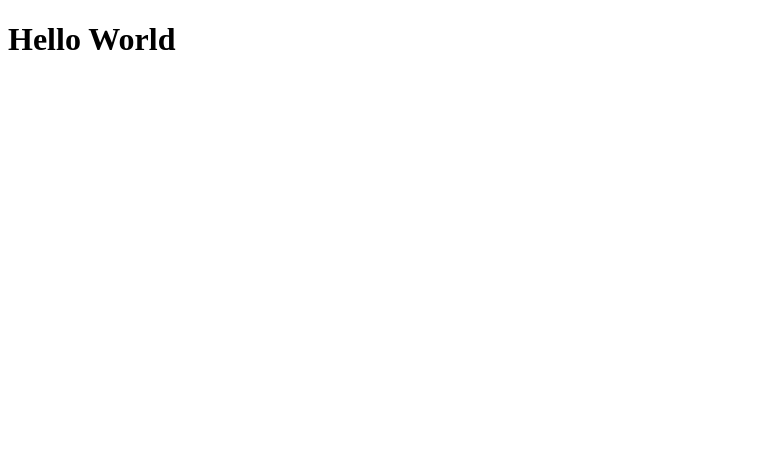
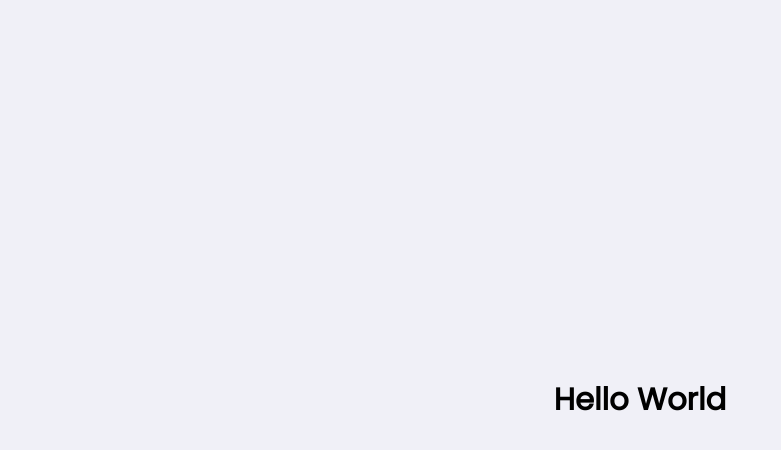
Before and after one commit to jordelucas/Proffy, a React (Create React App) app in the folder web/: page / in a window 1280 px wide. Shown: the top 450 px of the page, without its empty margins (0-781 px from the left). Built offline with nearby package versions, Linux system fonts and the light colour scheme.

Commit message:
adiciona estilo global

```diff
--- a/web/public/index.html
+++ b/web/public/index.html
@@ -6,6 +6,8 @@
     <meta name="theme-color" content="#34CB79" />
 
     <title>Proffy</title>
+
+    <link href="https://fonts.googleapis.com/css2?family=Archivo:wght@400;700&family=Poppins&display=swap" rel="stylesheet">
   </head>
   <body>
     <noscript>You need to enable JavaScript to run this app.</noscript>
--- a/web/src/App.tsx
+++ b/web/src/App.tsx
@@ -1,4 +1,6 @@
 import React from 'react';
+
+import './assets/styles/global.css'
 
 function App() {
   return (
--- /dev/null
+++ b/web/src/assets/styles/global.css
@@ -0,0 +1,57 @@
+:root {
+  font-size: 60%;
+
+  --color-background: #F0F0F7;
+  --color-primary-lighter: #9871F5;
+  --color-primary-light: #916BEA;
+  --color-primary: #8257E5;
+  --color-primary-dark: #774DD6;
+  --color-primary-darker: #6842C2;
+  --color-secundary: #04D361;
+  --color-secundary-dark: #04BF58;
+  --color-title-in-primary: #FFFFFF;
+  --color-text-in-primary: #D4C2FF;
+  --color-text-title: #32264D;
+  --color-text-complement: #9C98A6;
+  --color-text-base: #6A6180;
+  --color-line-in-white: #E6E6F0;
+  --color-input-background: #F8F8FC;
+  --color-button-text: #FFFFFF;
+  --color-box-base: #FFFFFF;
+  --color-box-footer: #FAFAFC;
+}
+
+* {
+  margin: 0;
+  padding: 0;
+  box-sizing: border-box;
+}
+
+html, body, #root {
+  height: 100vh;
+}
+
+body {
+  background: var(--color-background);
+}
+
+#root {
+  display: flex;
+  align-items: center;
+  justify-content: center;
+}
+
+body, input, button, textarea {
+  font: 500 1.6rem Poppins;
+}
+
+.container {
+  width: 90vw;
+  max-width: 700px;
+}
+
+@media (min-width: 700px) {
+  :root {
+    font-size: 62,5%;
+  }
+}
```
